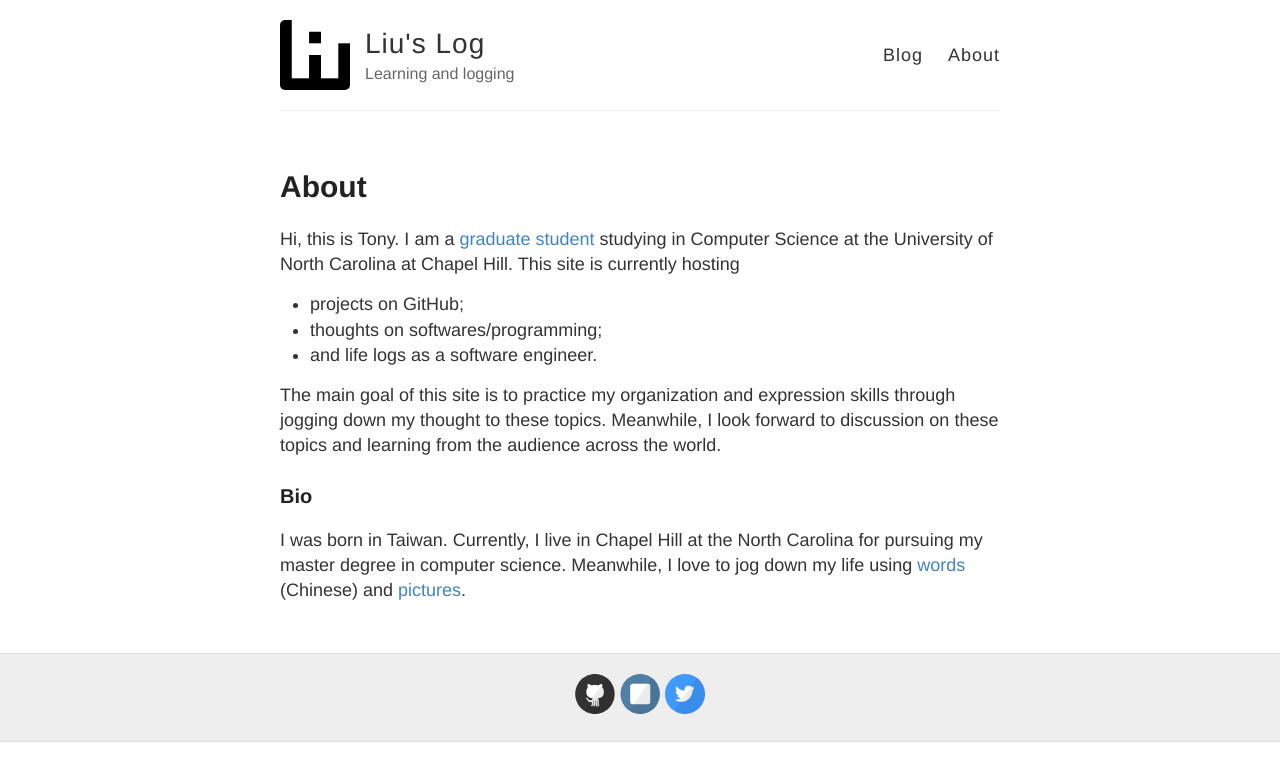
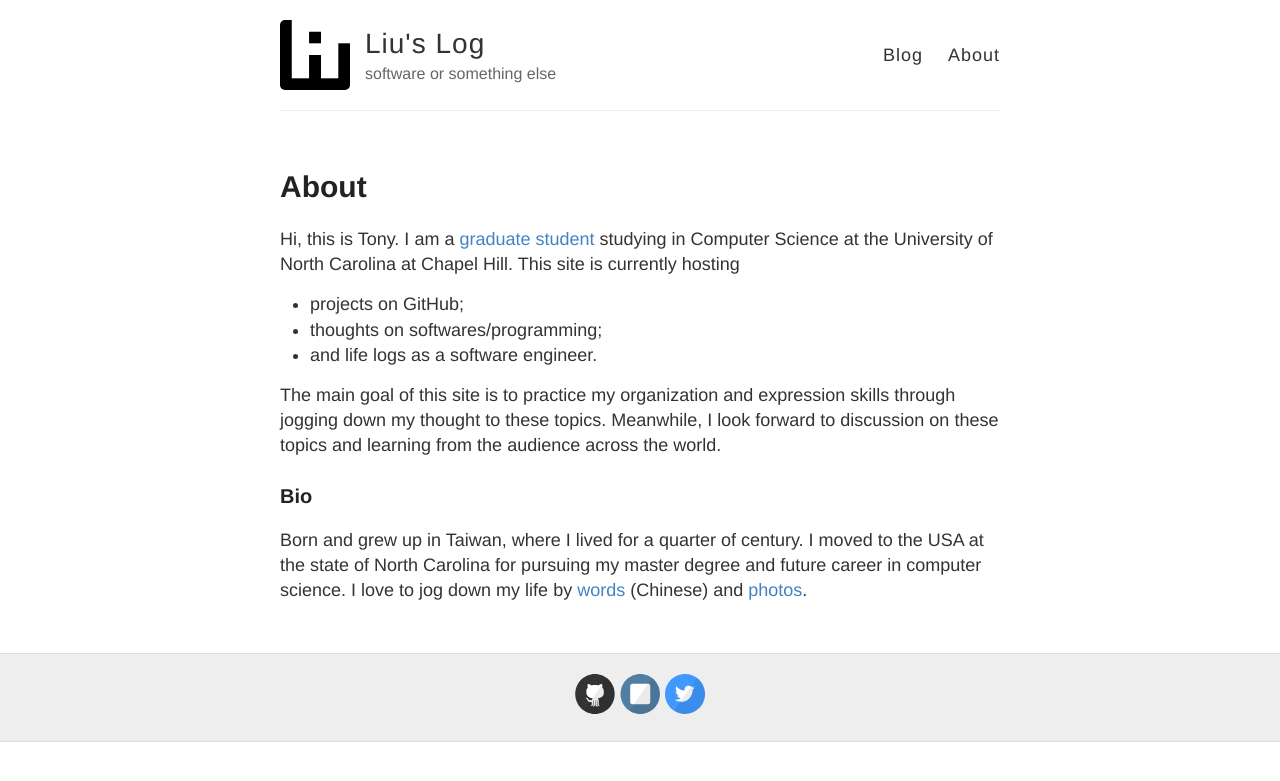
Before and after one commit to chunweiliu/chunweiliu.github.io, a Jekyll site: the page built from about.md, in a window 1280 px wide. Shown: the top 781 px of the page. Built offline with Jekyll 4.4.1, drawn with Linux system fonts in a browser that asks for light colours; Markdown is read by kramdown in place of the engine named in the settings.

Commit message:
updated about

```diff
--- a/_config.yml
+++ b/_config.yml
@@ -6,7 +6,7 @@
 name: Liu's Log
 
 # Short bio or description (displayed in the header)
-description: Learning and logging
+description: software or something else
 
 # URL of your avatar or profile pic (you could use your GitHub profile pic)
 avatar: https://chunweiliu.github.io/images/liu.png
--- a/about.md
+++ b/about.md
@@ -14,4 +14,4 @@ The main goal of this site is to practice my organization and expression skills
 
 ### Bio
 
-I was born in Taiwan. Currently, I live in Chapel Hill at the North Carolina for pursuing my master degree in computer science. Meanwhile, I love to jog down my life using [words](https://chunweiliu.wordpress.com) (Chinese) and [pictures](https://instagram.com/chunweiliu/).
+Born and grew up in Taiwan, where I lived for a quarter of century. I moved to the USA at the state of North Carolina for pursuing my master degree and future career in computer science. I love to jog down my life by [words](https://chunweiliu.wordpress.com) (Chinese) and [photos](https://instagram.com/chunweiliu/).
```
